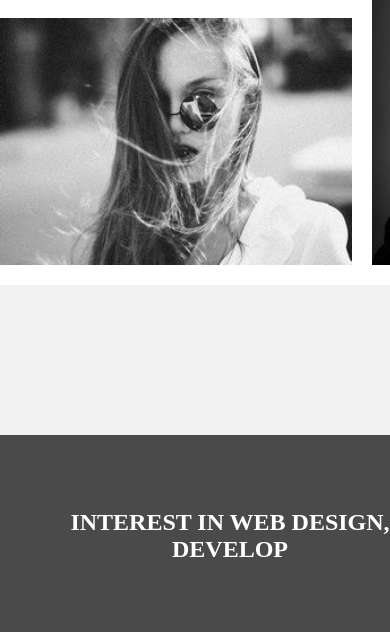
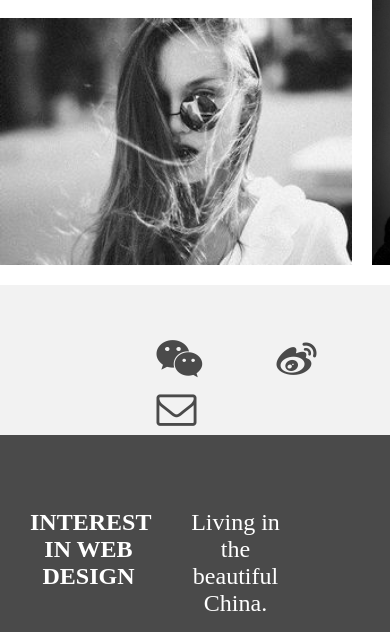
Before and after one commit to huzhuqing/MyCodingDay, a website: page post.html in a window 390 px wide. Shown: the part 855-1487 px from the top of the page. Drawn offline with Linux system fonts and the light colour scheme.

Commit message:
phone
phone

```diff
--- a/MyBlogCss.css
+++ b/MyBlogCss.css
@@ -101,7 +101,7 @@ ul li a{
     position: absolute;
     top:50%;
     margin-top: -25px;
-    left: 460px;
+    left: 35%;
 }
 .bot ul{
     height: 50px;
@@ -125,7 +125,7 @@ ul li a{
     position: relative;
 }
 .bottom1{
-    width: 400px;
+    width: 30%;
     height: 100px;
     float: left;
     margin-left: 30px;
--- a/post.html
+++ b/post.html
@@ -77,10 +77,10 @@
 <!-- 底部 -->
 <div class="bottom">
     <div class="bottom1">
-        <p><b>INTEREST IN WEB DESIGN, DEVELOP</b></p>
+        <p><b>INTEREST IN WEB DESIGN</b></p>
     </div>
     <div class="bottom1">
-        <p>Living in the amazing China.</p>
+        <p>Living in the beautiful China.</p>
     </div>
     <div class="bottom1">
         <p>hello@qq.com</p>
```
